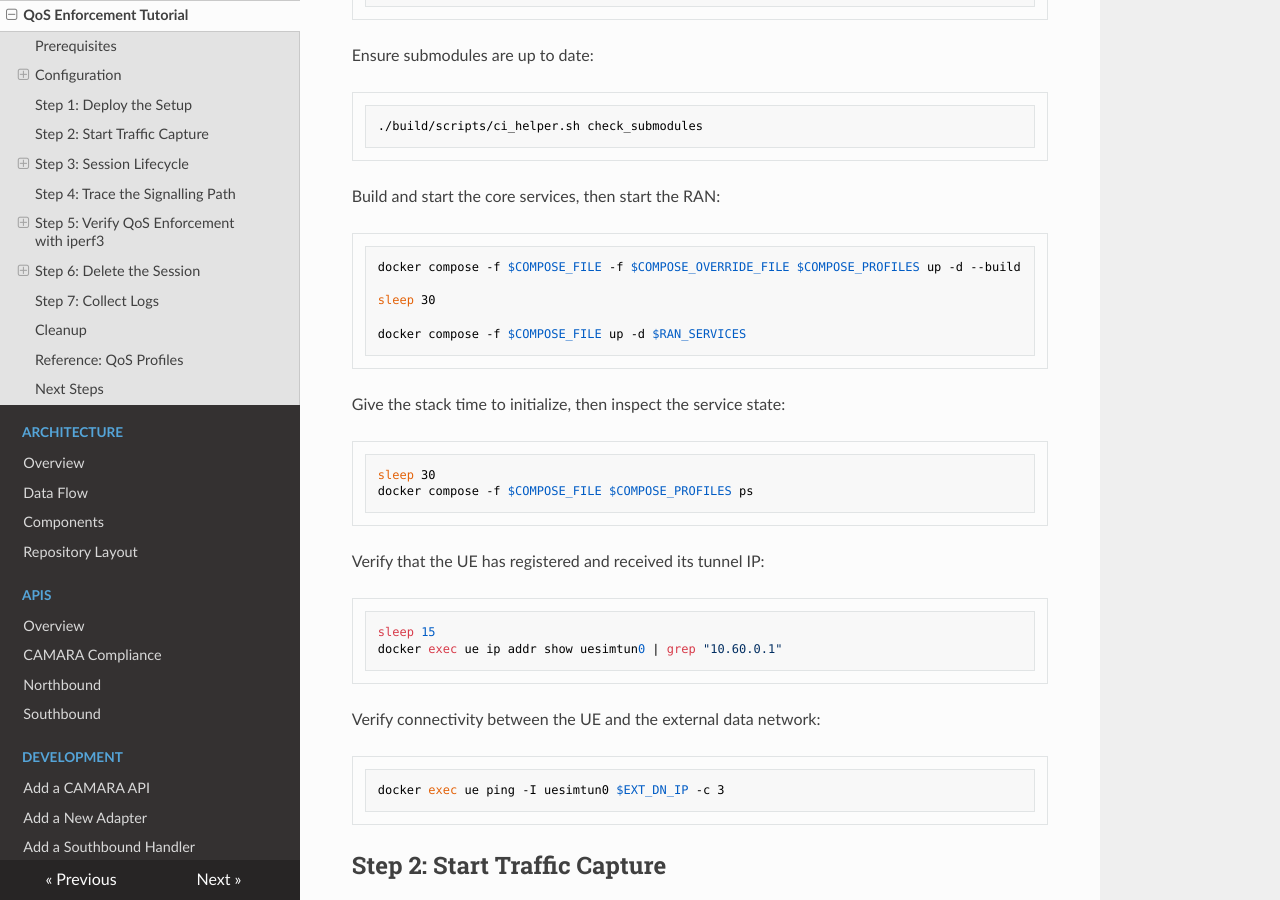
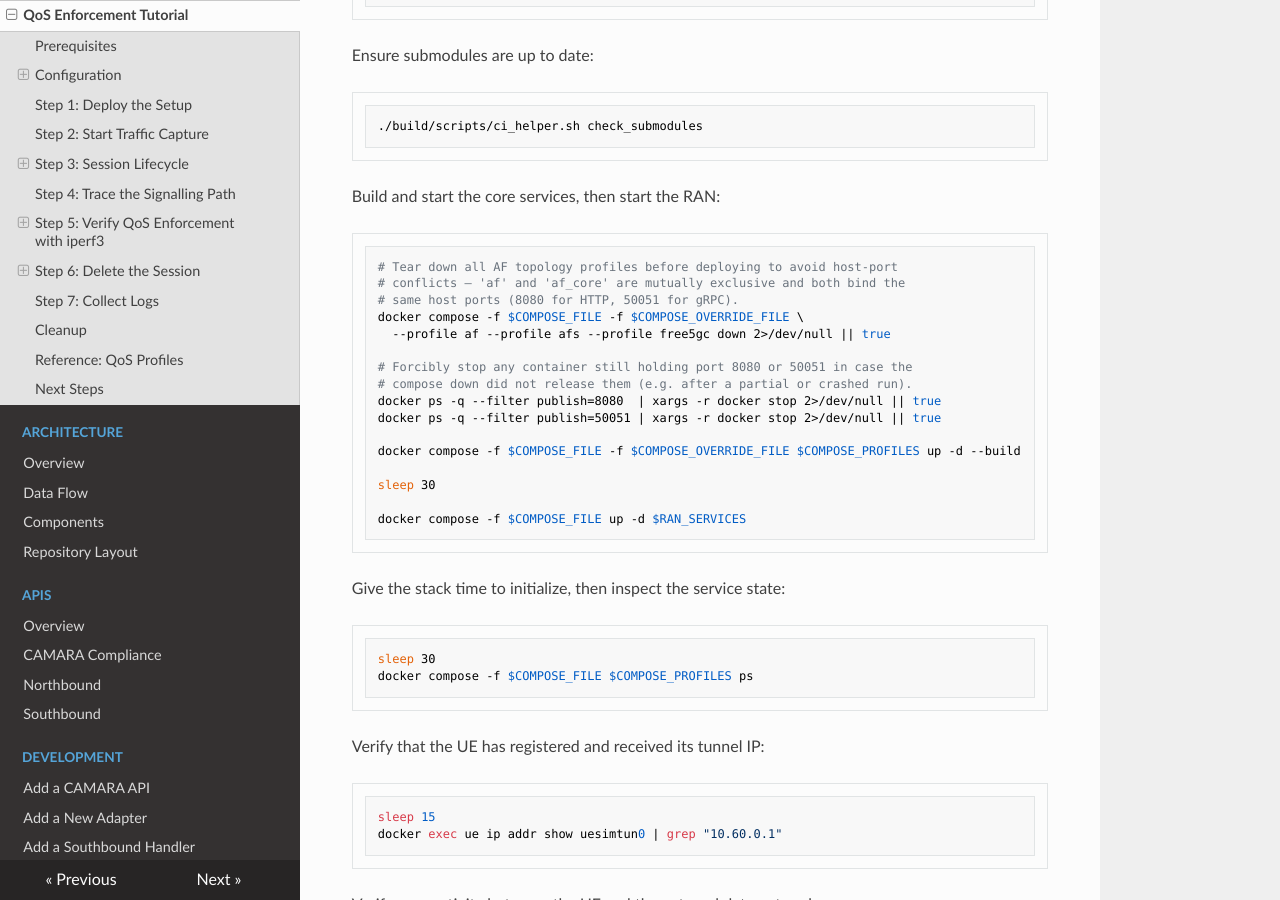
Before and after one commit to phinetech/phine.af, an MkDocs documentation site: the page built from docs/getting-started/qos-enforcement-tutorial.md, in a window 1280 px wide and 900 px high, scrolled down 2142 px. Built offline with MkDocs 1.6.1, drawn with Linux system fonts in a browser that asks for light colours; nearby versions of some CDN libraries.

Commit message:
fix: add teardown steps for AF topology profiles to prevent port conflicts
Signed-off-by: Tariro Mukute <tariro.mukute@phine.tech>

````diff
--- a/docs/getting-started/qos-enforcement-tutorial.md
+++ b/docs/getting-started/qos-enforcement-tutorial.md
@@ -112,6 +112,17 @@ Ensure submodules are up to date:
 Build and start the core services, then start the RAN:
 
 ```bash {"name":"deploy-stack","interactive":"false"}
+# Tear down all AF topology profiles before deploying to avoid host-port
+# conflicts — 'af' and 'af_core' are mutually exclusive and both bind the
+# same host ports (8080 for HTTP, 50051 for gRPC).
+docker compose -f $COMPOSE_FILE -f $COMPOSE_OVERRIDE_FILE \
+  --profile af --profile afs --profile free5gc down 2>/dev/null || true
+
+# Forcibly stop any container still holding port 8080 or 50051 in case the
+# compose down did not release them (e.g. after a partial or crashed run).
+docker ps -q --filter publish=8080  | xargs -r docker stop 2>/dev/null || true
+docker ps -q --filter publish=50051 | xargs -r docker stop 2>/dev/null || true
+
 docker compose -f $COMPOSE_FILE -f $COMPOSE_OVERRIDE_FILE $COMPOSE_PROFILES up -d --build
 
 sleep 30
````
